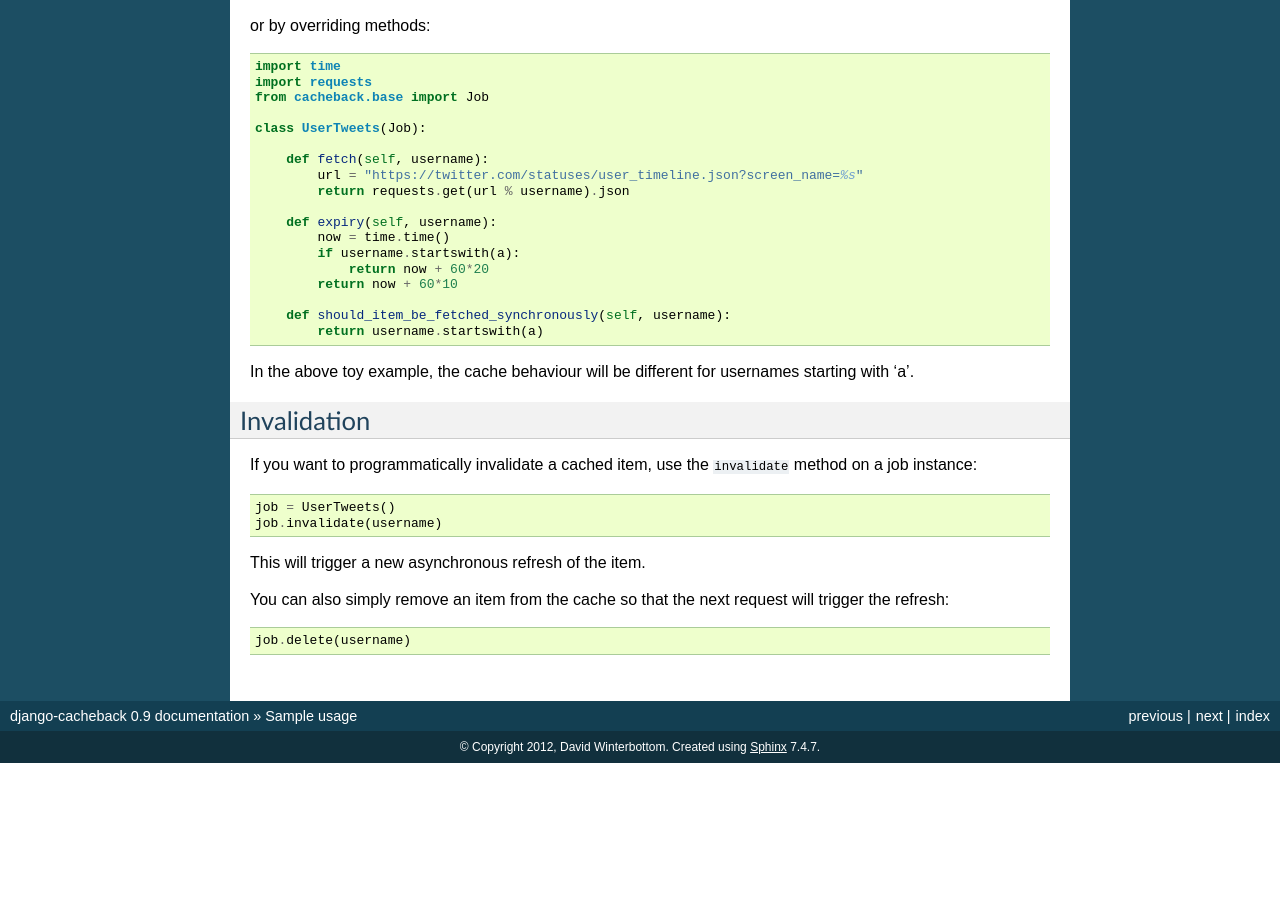
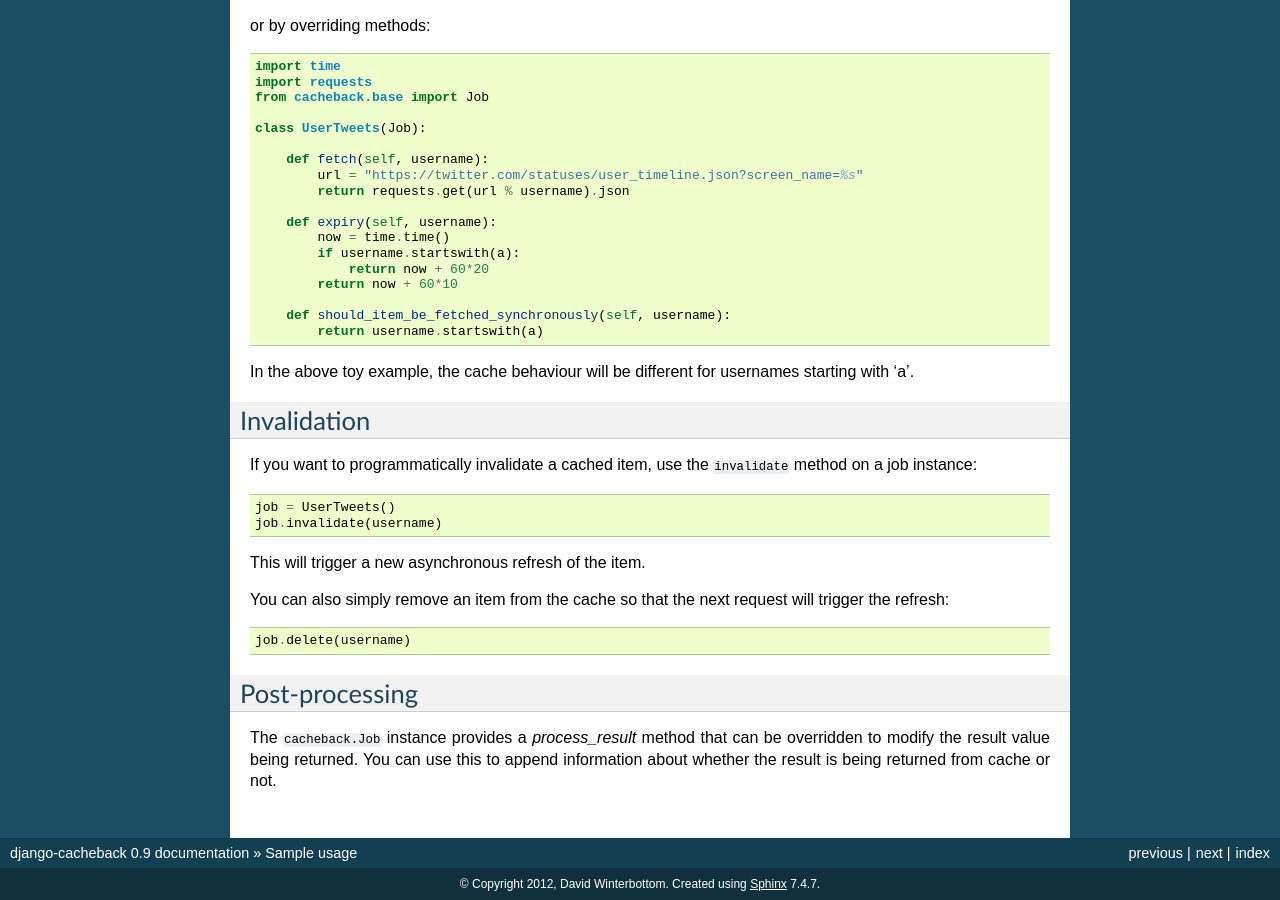
Before and after one commit to codeinthehole/django-cacheback, a Sphinx documentation site: the page built from docs/usage.rst, in a window 1280 px wide and 900 px high, scrolled down 1327 px. Built offline with Sphinx 7.4.7, drawn with Linux system fonts in a browser that asks for light colours; before the commit the page ends 2090 px from its top, so only the background shows below that.

Commit message:
Use single method for post-processing
I prefer the simplicity compared to having a separate method for each
cache status.

```diff
--- a/docs/usage.rst
+++ b/docs/usage.rst
@@ -119,3 +119,10 @@ You can also simply remove an item from the cache so that the next request will
 trigger the refresh::
 
     job.delete(username)
+
+Post-processing
+~~~~~~~~~~~~~~~
+
+The ``cacheback.Job`` instance provides a `process_result` method that can be
+overridden to modify the result value being returned. You can use this to append
+information about whether the result is being returned from cache or not.
```
Also changed, not shown: 1 other file.
